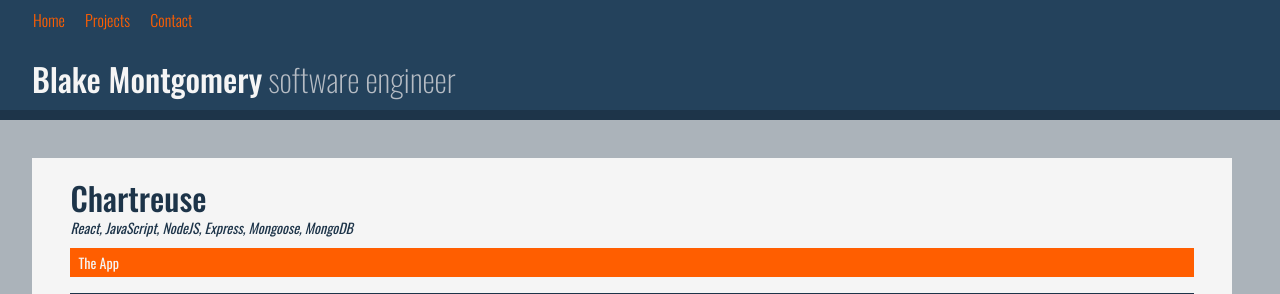
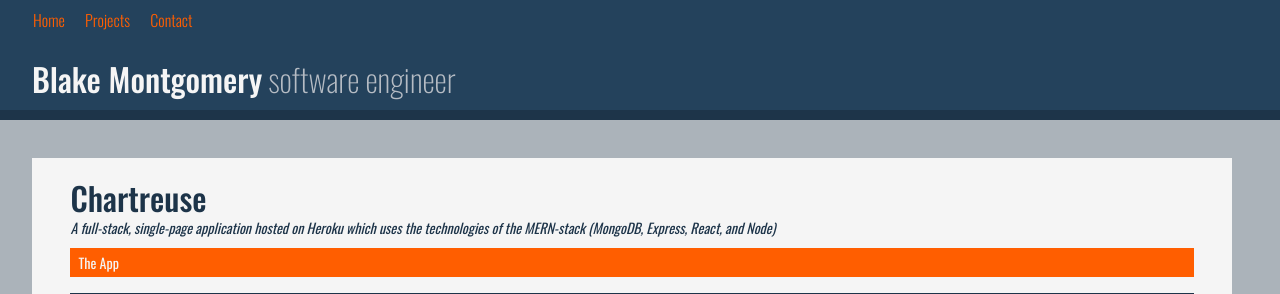
Before and after one commit to montblake/portfolio, a Flask app: page /projects/chartreuse in a window 1280 px wide. Shown: the top 294 px of the page. Run offline with Flask 2, Linux system fonts and the light colour scheme; data that the repository does not hold is empty; some libraries are stand-ins or nearby versions.

Commit message:
Update Projects Text

```diff
--- a/app/templates/projects/chartreuse.html
+++ b/app/templates/projects/chartreuse.html
@@ -6,7 +6,7 @@
 
         <header class="project-head">
             <h1>Chartreuse</h1>
-            <p id="technologies">React, JavaScript, NodeJS, Express, Mongoose, MongoDB</p>
+            <p id="technologies">A full-stack, single-page application hosted on Heroku which uses the technologies of the MERN-stack (MongoDB, Express, React, and Node)</p>
             <nav>
                 <div id="btn-game" class="proj-btn proj-btn-current">The App</div>
                 <!-- <div id="btn-project" class="proj-btn proj-btn-active">The Project</div>
@@ -18,7 +18,8 @@
                 <div id="the-game">
                         <p class="narrow">Beyond static presentation, this full-stack app for an upscale restaurant explores the possibilities of a database of menu items linked to a dynamic menu.</p>
                         <p class="narrow">This was my first first-stack application and presented some challenges just in working with React and using my Express App simply as an API. I wanted to create a menu that could dynamically respond to diner's allergies or preferences but perhaps I was too focused playing with scrolling animation because I didn't get as far with the dynamic menu as I would have liked.</p>
-                        <p class="narrow">I needed an interface for the management to create, edit, and delete menu items. For now I've avoided adding users or any kind of authorization features. You simply access the admin dashboard by clicking on the green tab along the bottom of the viewing screen.</p>
+                        <p class="narrow">The app incorporates a dynamic front-end which offers an exploratory role for the general public as well as functional capability for the restaurant management. There is currently no authentication/authorization system implemented so you can freely explore in the role of either a casual user or member of staff. Access the admin dashboard by clicking on the green tab along the bottom of the viewing screen.</p>
+
                         <p class="narrow">The goal that the app does not currently meet would be to add a database field for "current_menu_item" so that dishes could live in the database whether they are currently available or not.</p>
                         <p class="narrow">I hope that in the future the app can be expanded even more. Can this same menu database be integrated in the prep kitchen as master recipes? Can it be used as the basis for a study guide on the job resource that servers can access with their phones to answer menu questions. Can it power a weekly test given to staff to ensure complete menu knowledge?</p>
                 </div>
--- a/app/templates/projects/django-and-flask.html
+++ b/app/templates/projects/django-and-flask.html
@@ -20,8 +20,7 @@
                 <div id="the-game">
                     <p class="narrow">Django and Flask is an imaginary television detective show, set in the Dutch capital of Amsterdam. Its two lead characters take their names from the two major web frameworks written in the Python programming language, originally created by Guido van Rossum.</p>
                     <p class="narrow">Taking on the characteristics that uniquely indentify their related web-frameworks, Detectives Django and Flask make a unique pairing whose storylines offer special enjoyment to web developers and others who may delight in layered meta-commentary and self-referential symbolism.</p>
-                    <p class="narrow">Django and Flask will be crowdsourced and created through community. So sign up and start contributing episodes. Together, let's discover what this show can become.</p>
-                    <p class="narrow">You must be logged in to create episodes and you can only edit or delete episodes if you are the creator. If you'd like to play with the app without registering. You can log in as 'Guest' with the password 'guest'.</p>
+                    <p class="narrow">Django and Flask will be crowdsourced and created through community. git You must be logged in to create episodes and you can only edit or delete episodes if you are the creator. If you'd like to play with the app without registering. You can log in as 'Guest' with the password 'guest'.</p>
                 </div>
                 <div id="the-project" class="hidden">
                     <p class="narrow">I built this app as part of my capstone project for General Assembly's Software Engineering Immersive. The goal of the capstone was not to create our most ambitious app to date but rather to teach ourselves a new technology and use it to build something. For this reason, the "Django and Flask" app is no more complicated that other full stack apps we had worked on using the MERN stack or Ruby on Rails.</p>
```
Also changed, not shown: app/routes.py (line endings or trailing spaces).
